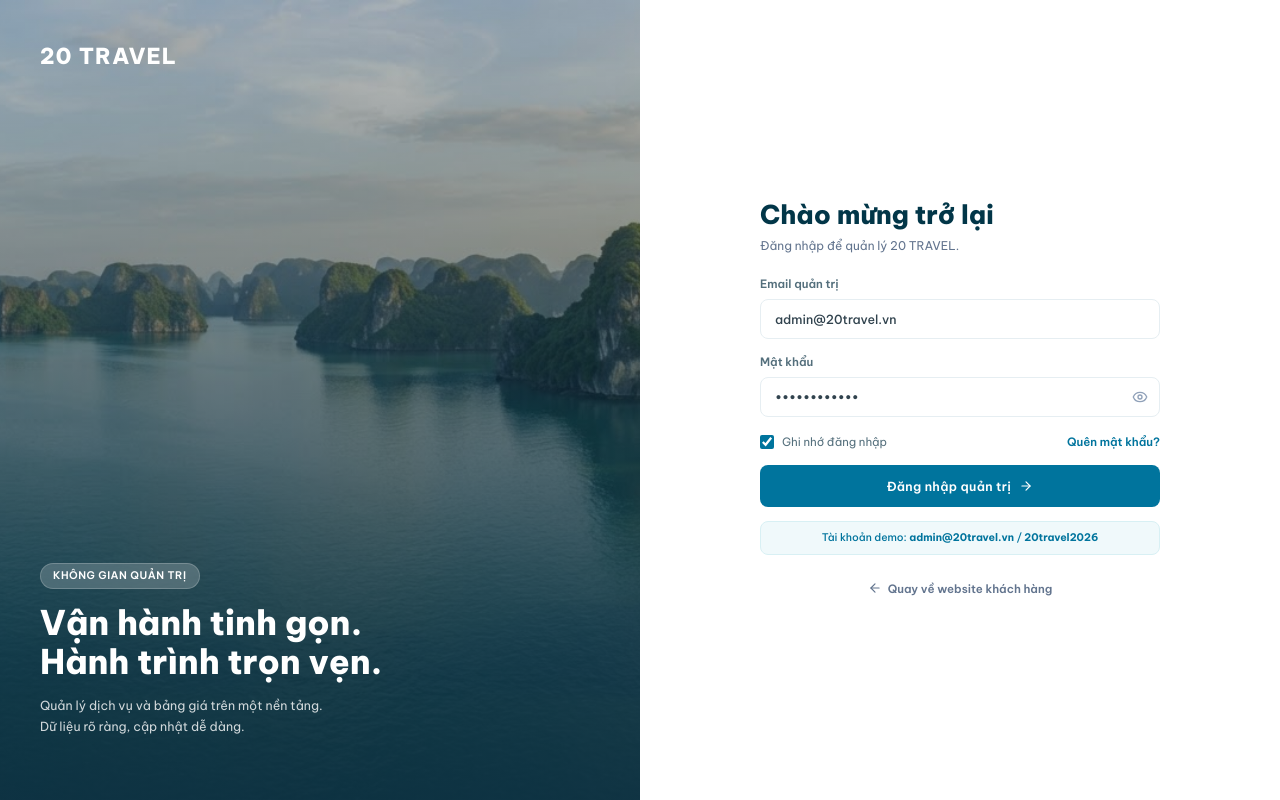
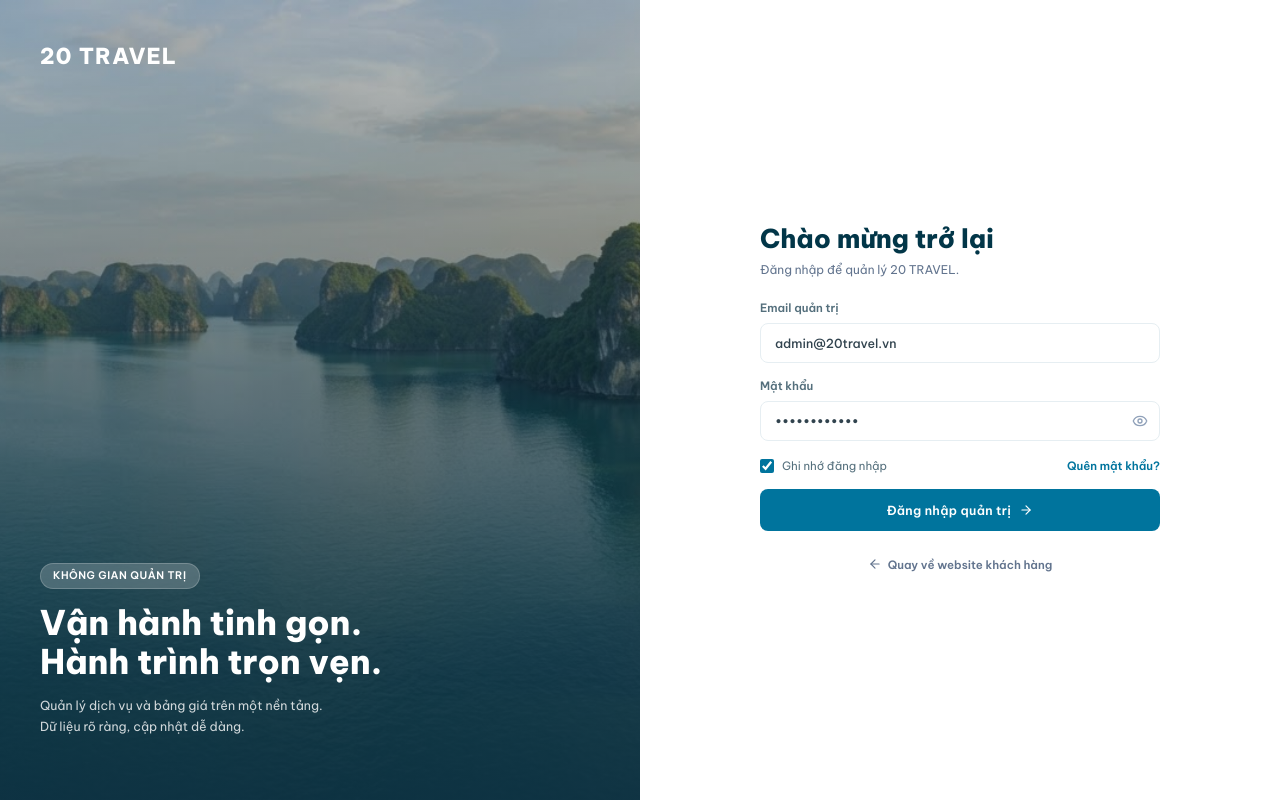
Before and after one commit to havanhungcongviec2124-wq/web_dulich20travel, a React (Vite) app: page /admin/login in a window 1280 px wide. Built offline with nearby package versions, Linux system fonts and the light colour scheme; no server answers.

Commit message:
Remove demo account hint from admin login page

```diff
--- a/src/admin/AdminLogin.jsx
+++ b/src/admin/AdminLogin.jsx
@@ -227,10 +227,6 @@ const AdminLogin = () => {
                   {!loading && <ArrowRight className="h-3.5 w-3.5" />}
                 </button>
 
-                <div className="rounded-lg border border-[#d8f0f4] bg-[#f0f9fb] px-3 py-2 text-center text-[10.5px] font-medium text-[#00749d]">
-                  Tài khoản demo: <b>{DEMO_EMAIL}</b> / <b>{DEMO_PASSWORD}</b>
-                </div>
-
                 <div className="pt-2 text-center">
                   <Link
                     to="/home"
```
